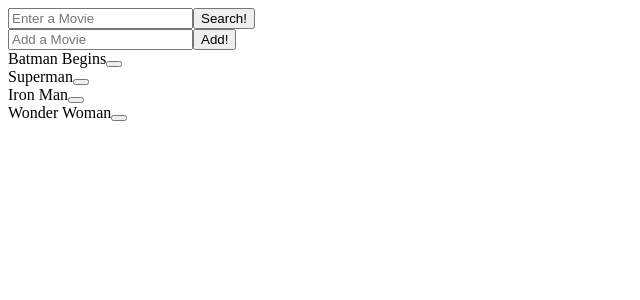
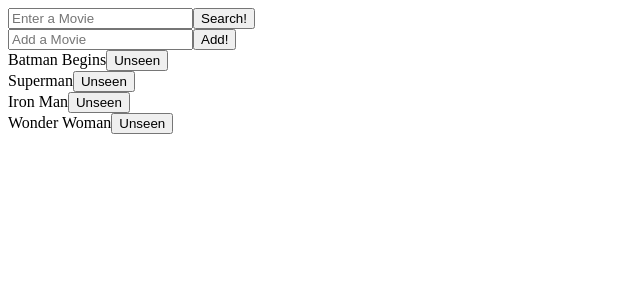
Before and after one commit to mattupham/movie-List, a React app: page / in a window 1280 px wide. Shown: the top 300 px of the page, without its empty margins (0-640 px from the left). Built offline with nearby package versions, Linux system fonts and the light colour scheme; the HTML template or start-up script is replaced by a standard one.

Commit message:
add seen/unseen buttons to movie

```diff
--- a/client/src/components/Movie.jsx
+++ b/client/src/components/Movie.jsx
@@ -5,9 +5,7 @@ class Movie extends React.Component {
 
   constructor(props) {
     super(props);
-
     // this.displayMovieDetails = this.displayMovieDetails.bind(this);
-
     this.state = {
       displayDetails: false
     }
@@ -15,16 +13,19 @@ class Movie extends React.Component {
   }
 
   displayMovieDetails() {
-    this.setState({ displayDetails: true });
+    this.setState({displayDetails: true});
   }
 
   render() {
     return (
       <div>
-        <span onClick={this.displayMovieDetails.bind(this)}>
-          {this.props.movie.title}
-        </span>
-        <button id="toggleButton"></button>
+        <span>{this.props.movie.title}</span>
+        <button
+          id="toggleButton"
+          onClick={() => {this.props.handleToggle(this.props.movie)}}
+        >
+          {this.props.movie.watched ? 'Seen' : 'Unseen'}
+        </button>
       </div>
     )
   }
--- a/client/src/index.jsx
+++ b/client/src/index.jsx
@@ -10,6 +10,7 @@ class MovieList extends React.Component {
 
     this.search = this.search.bind(this);
     this.addMovie = this.addMovie.bind(this);
+    this.toggleMovieWatchedStatus = this.toggleMovieWatchedStatus.bind(this);
 
     this.state = {
       movieList: [],
@@ -83,6 +84,14 @@ class MovieList extends React.Component {
     return this.filterByViewStatus(searchFilteredMovieList);
   }
 
+  toggleMovieWatchedStatus(toggledMovie) {
+    console.log('toggled movie', toggledMovie);
+    toggledMovie.watched = toggledMovie.watched ? !toggledMovie.watched : true;
+    this.setState({
+      viewStatus: this.state.viewStatus
+    })
+  }
+
   addMovie(movieTitle) {
     let newMovieList = this.state.movieList;
     newMovieList.push({
@@ -90,7 +99,6 @@ class MovieList extends React.Component {
       "title": movieTitle,
       "watched": false
     });
-    // console.log('new movie list', newMovieList);
     //add to database
     //get all movies
     this.setState({movieList: newMovieList});
```
Also changed, not shown: 1 other file (tests, documents, lock files or other folders).
